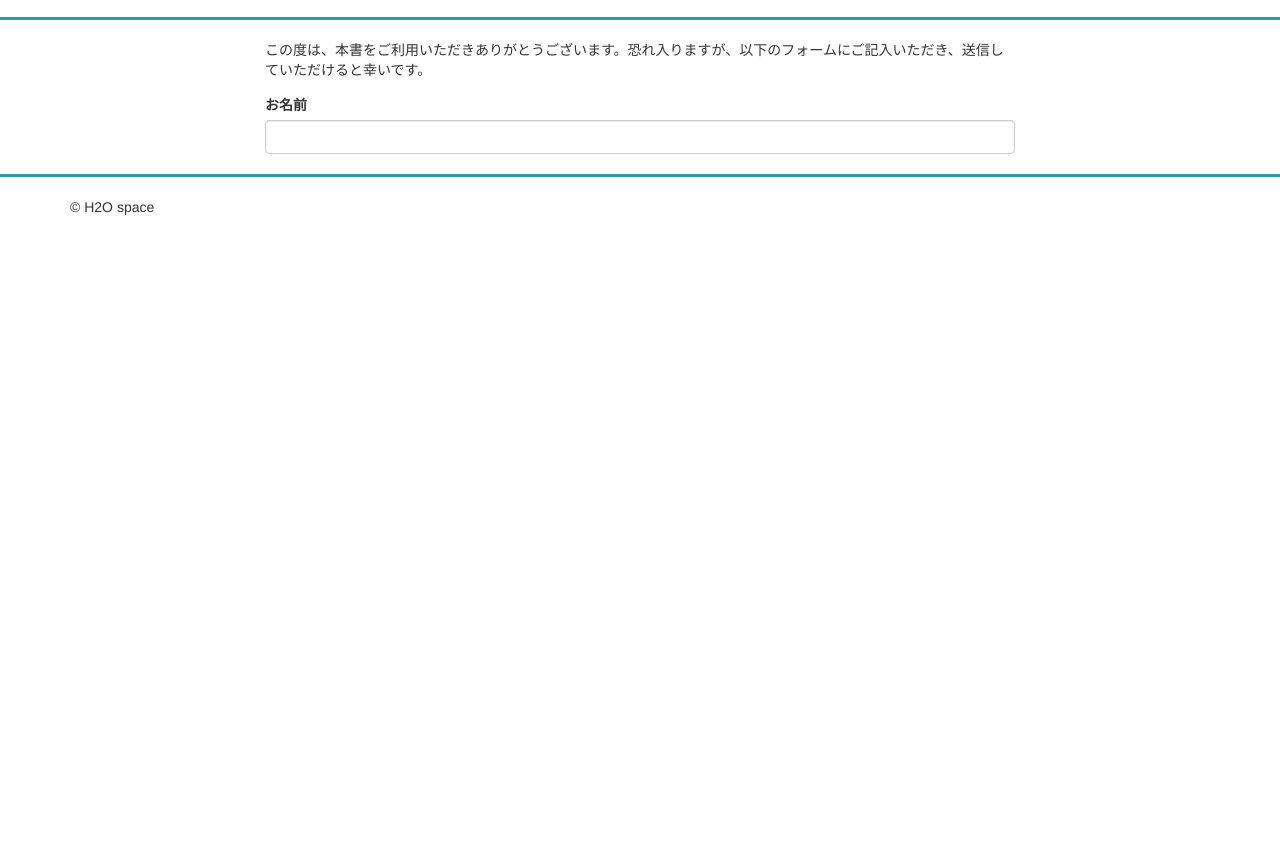
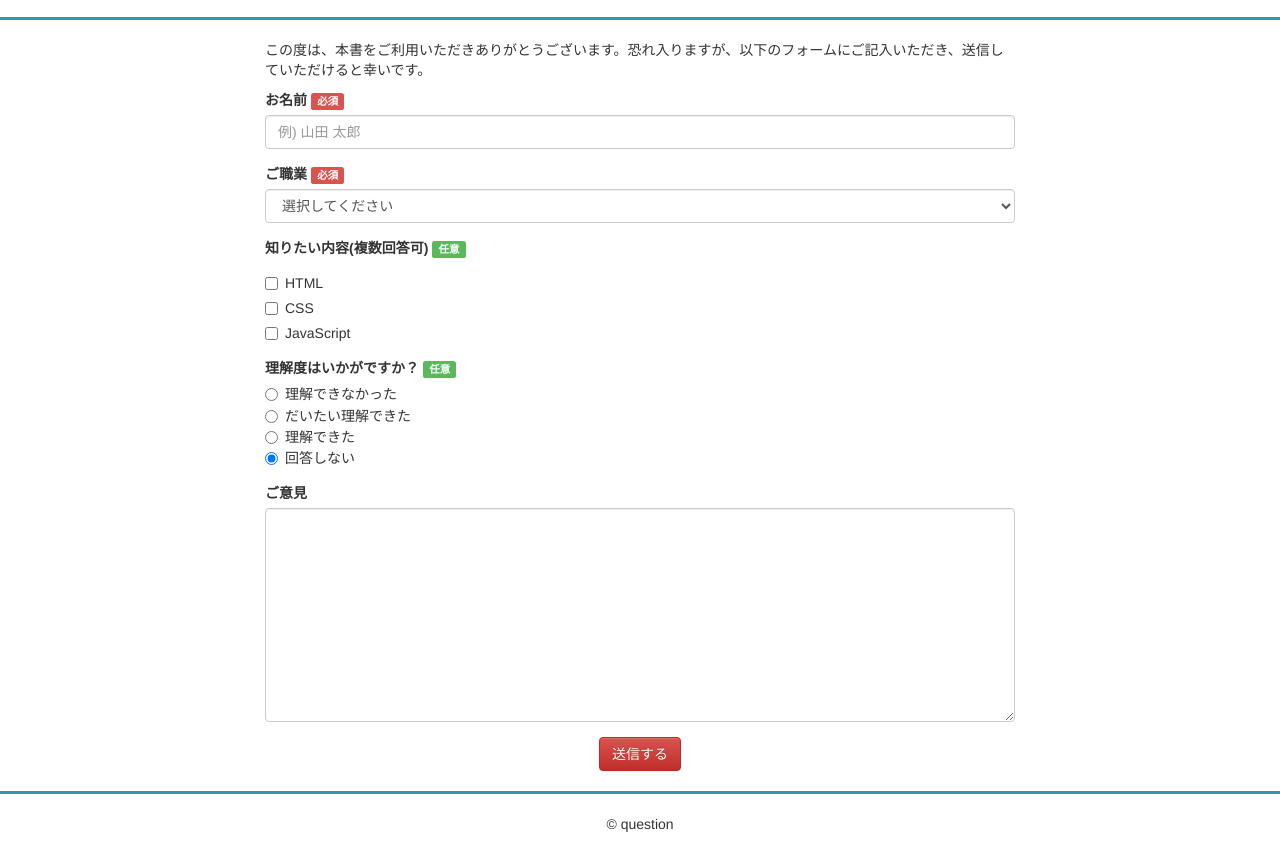
Before and after one commit to yossy0201/Question, a plain HTML site: page index.html in a window 1280 px wide. Shown: the part 53-897 px from the top of the page. Before the commit the page ends 800 px from the top, so only its background shows below. Drawn offline with nearby package versions, Linux system fonts and the light colour scheme.

Commit message:
form-all

```diff
--- a/index.html
+++ b/index.html
@@ -34,19 +34,80 @@
         <div class="col-sm-8 col-sm-offset-2">
           <p>この度は、本書をご利用いただきありがとうございます。恐れ入りますが、以下のフォームにご記入いただき、送信していただけると幸いです。</p>
 
-          <div class="form-group"></div>
-            <label for="name">お名前</label>
-            <input type="text" id="name" name="name" class="form-control">
+          <div class="form-group">
+            <label for="name">お名前 <span class="label label-danger">必須</span></label>
+            <input type="text" id="name" name="name"
+            class="form-control" placeholder="例) 山田 太郎">
+          </div>
+          <div class="form-group">
+            <label for="job">ご職業 <span class="label label-danger">必須</span></label>
+            <select id="job" name="job" class="form-control">
+              <option value="">選択してください</option>
+              <option value="会社員">会社員</option>
+              <option value="学生">学生</option>
+              <option value="その他">その他</option>
+
+            </select>
+          </div>
+          <div class="form-group">
+            <label>知りたい内容(複数回答可) <span class="label label-success">任意</span></label>
+            <div class="checkbox">
+              <label>
+                <input type="checkbox" name="q1" value="html">
+                HTML
+              </label>
+            </div>
+            <div class="checkbox">
+              <label>
+                <input type="checkbox" name="q1" value="CSS">
+                CSS
+              </label>
+            </div>
+            <div class="checkbox">
+              <label>
+                <input type="checkbox" name="q1" value="JavaScript">
+                JavaScript
+              </label>
+            </div>
+          </div>
+          <div class="form-group">
+            <label>理解度はいかがですか？ <span class="label label-success">任意</label>
+            <div>
+              <label class="radio-inline">
+                <input type="radio" name="q2" value="1">理解できなかった
+              </label>
+            </div>
+            <div>
+              <label class="radio-inline">
+                <input type="radio" name="q2" value="2">だいたい理解できた
+              </label>
+            </div>
+            <div>
+              <label class="radio-inline">
+                <input type="radio" name="q2" value="3">理解できた
+              </label>
+            </div>
+            <div>
+              <label class="radio-inline">
+                <input type="radio" name="q2" value="４" checked>回答しない
+              </label>
+            </div>
+          </div>
+          <div class="form-group">
+            <label form="message">ご意見</label>
+            <textarea name="message" rows="10" class="form-control"></textarea>
+          </div>
+          <div class="send-btn">
+            <button type="submit" class="btn btn-danger">送信する</button>
           </div>
         </div>
       </form>
     </div>
 
     <hr>
-    <div class="container">
+    <div class="footer-container">
       <footer>
-        <p>&copy; H2O space</p>
-
+        <p class="copy-name">&copy; question</p>
     </footer>
   </div>
 </body>
```
